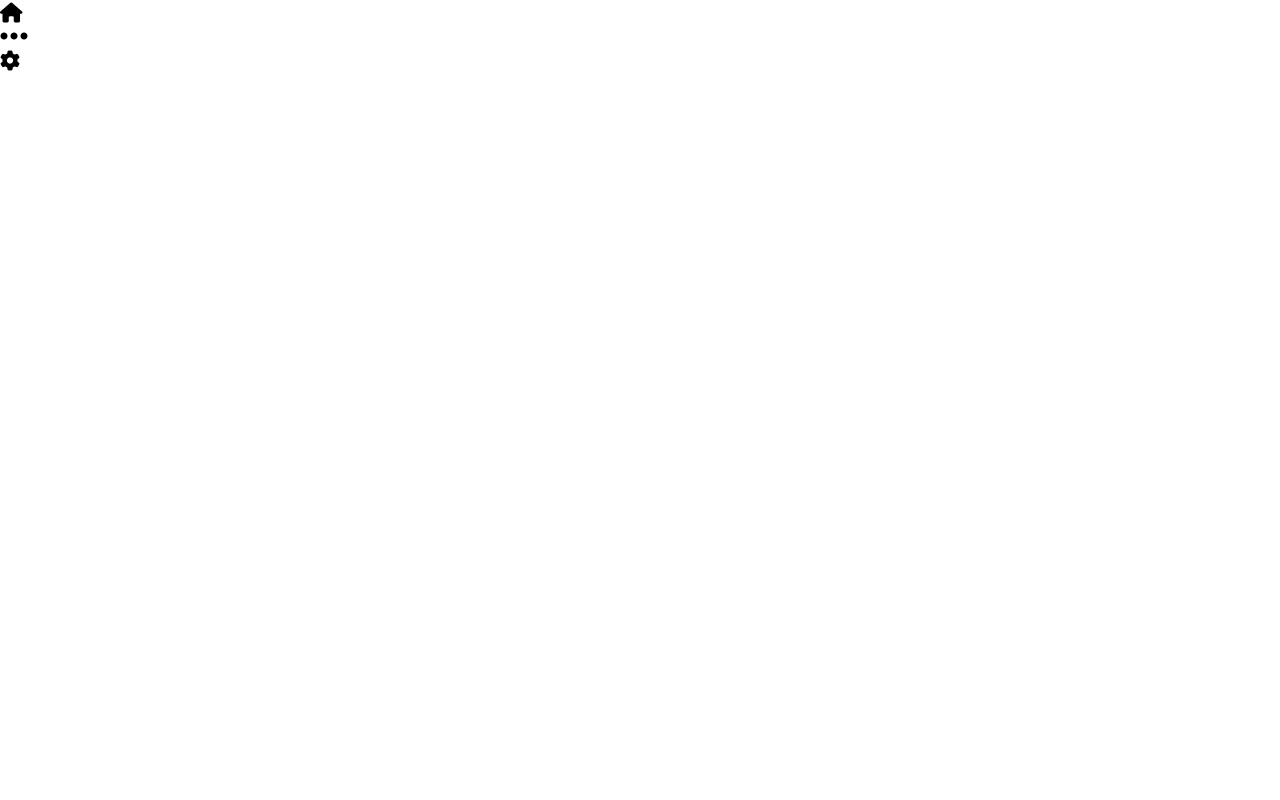
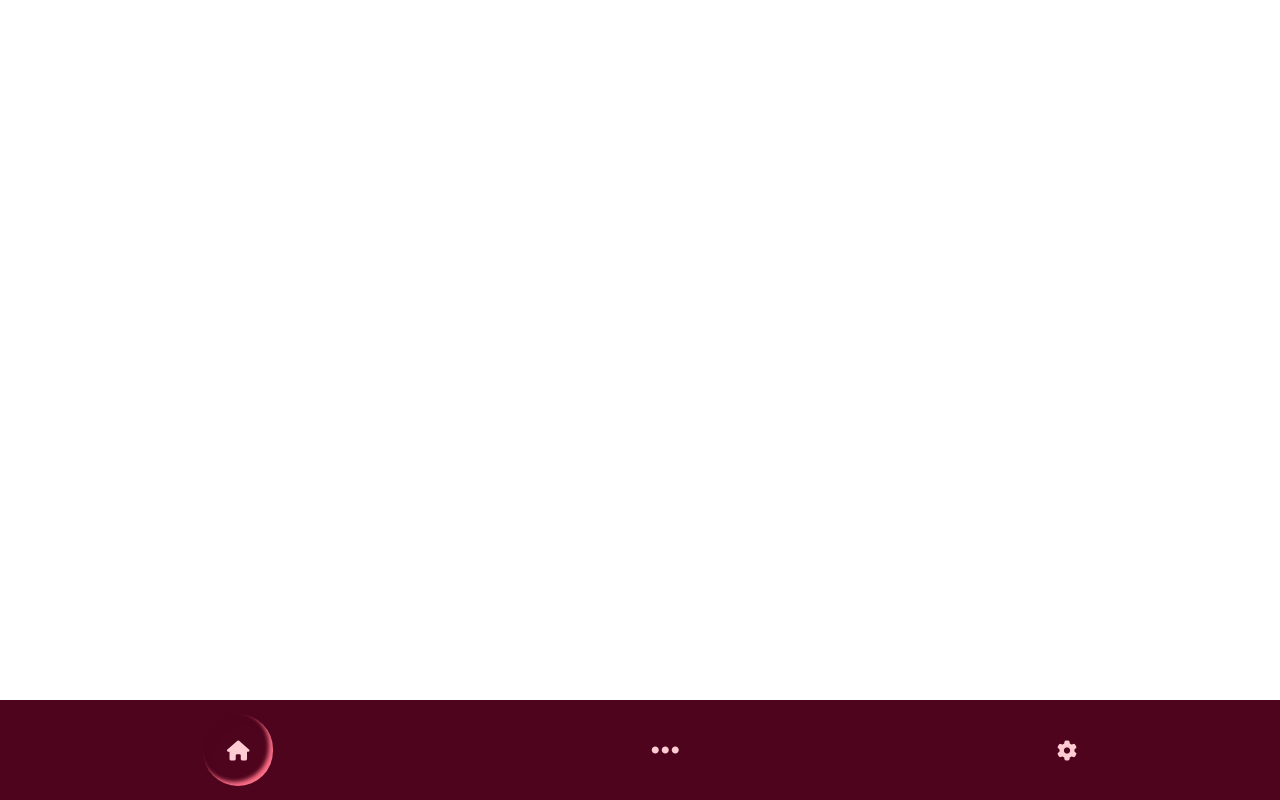
Before and after one commit to stephanievanoverberghe/sv-portfolio, a website: page index.html in a window 1280 px wide. Drawn offline with nearby package versions, Linux system fonts and the light colour scheme; files that its build step writes are made by us from their sources; a web font is replaced by a local one.

Commit message:
fix: update link css

```diff
--- a/index.html
+++ b/index.html
@@ -19,7 +19,7 @@
       src="https://kit.fontawesome.com/33a775bcdb.js"
       crossorigin="anonymous"
     ></script>
-    <link rel="stylesheet" href="./output.css" />
+    <link rel="stylesheet" href="./src/output.css" />
     <title>Vanoverberghe Stéphanie - Portfolio</title>
   </head>
 
@@ -29,7 +29,7 @@
         <div class="fixed bottom-0 w-full bg-red-pink-950 text-red-pink-200">
           <div class="flex items-center justify-around p-3.5">
             <div
-              class="icon shadow-dark-hover rounded-full bg-red-pink-950 p-6"
+              class="icon rounded-full bg-red-pink-950 p-6 shadow-dark-hover"
             >
               <i class="fa-solid fa-house fa-lg"></i>
             </div>
--- a/tailwind.config.js
+++ b/tailwind.config.js
@@ -2,7 +2,10 @@ const defaultTheme = require('tailwindcss/defaultTheme');
 
 /** @type {import('tailwindcss').Config} */
 module.exports = {
-  content: ["./src/**/*.{html, js, jsx}"],
+  content: [
+    "./src/**/*.{html, js, jsx}",
+    "./*.{html, js, jsx}"
+  ],
   theme: {
     // A l'extérieur, ça remplace les fonctionnalités se trouvant dans le thème tailwind
     extend: {
```
